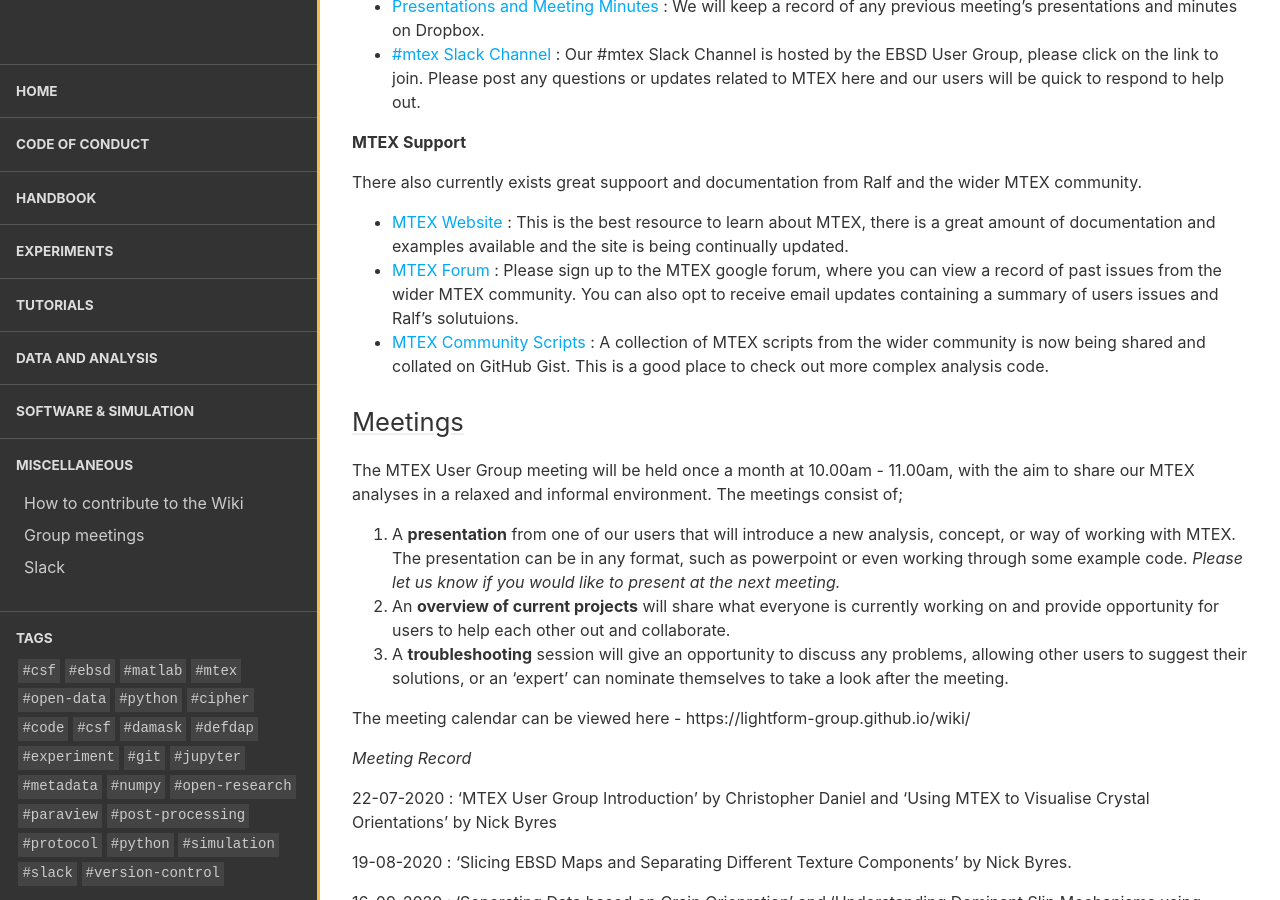
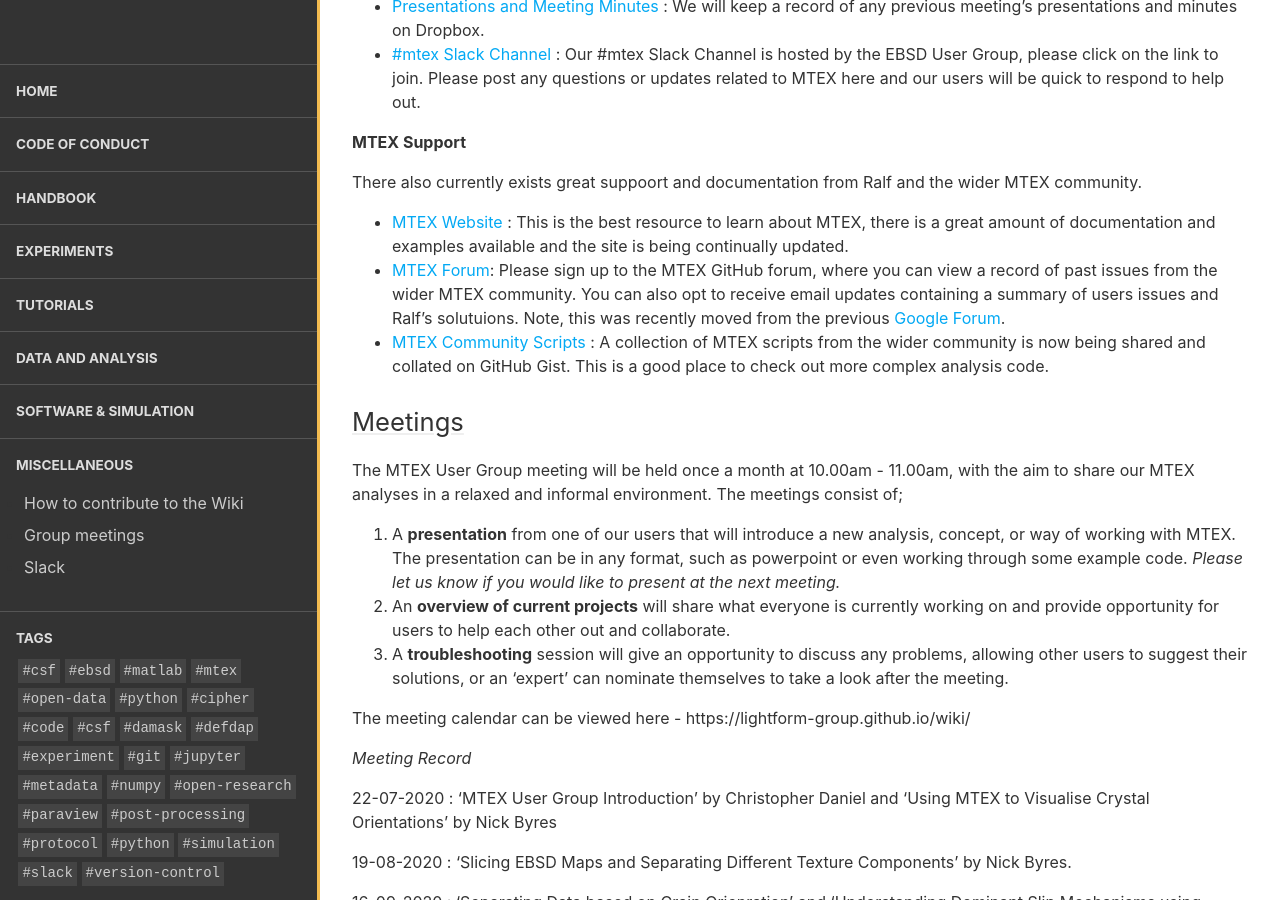
Before and after one commit to LightForm-group/wiki, a Jekyll site: the page built from collections/_software_and_simulation/mtex_user_group.md, in a window 1280 px wide and 900 px high, scrolled down 907 px. Built offline with Jekyll 4.4.1, drawn with Linux system fonts in a browser that asks for light colours; nearby versions of some CDN libraries.

Commit message:
Update mtex_user_group.md

```diff
--- a/collections/_software_and_simulation/mtex_user_group.md
+++ b/collections/_software_and_simulation/mtex_user_group.md
@@ -32,7 +32,7 @@
 There also currently exists great suppoort and documentation from Ralf and the wider MTEX community.
 
 - [MTEX Website](https://mtex-toolbox.github.io) : This is the best resource to learn about MTEX, there is a great amount of documentation and examples available and the site is being continually updated.
-- [MTEX Forum](https://groups.google.com/forum/?fromgroups=#!forum/mtexmail) : Please sign up to the MTEX google forum, where you can view a record of past issues from the wider MTEX community. You can also opt to receive email updates containing a summary of users issues and Ralf's solutuions.
+- [MTEX Forum](https://github.com/mtex-toolbox/mtex/discussions): Please sign up to the MTEX GitHub forum, where you can view a record of past issues from the wider MTEX community. You can also opt to receive email updates containing a summary of users issues and Ralf's solutuions. Note, this was recently moved from the previous [Google Forum](https://groups.google.com/forum/?fromgroups=#!forum/mtexmail).
 - [MTEX Community Scripts](https://gist.github.com/search?utf8=✓&q=%23mtexScript) : A collection of MTEX scripts from the wider community is now being shared and collated on GitHub Gist. This is a good place to check out more complex analysis code.
 
 ## Meetings
```
